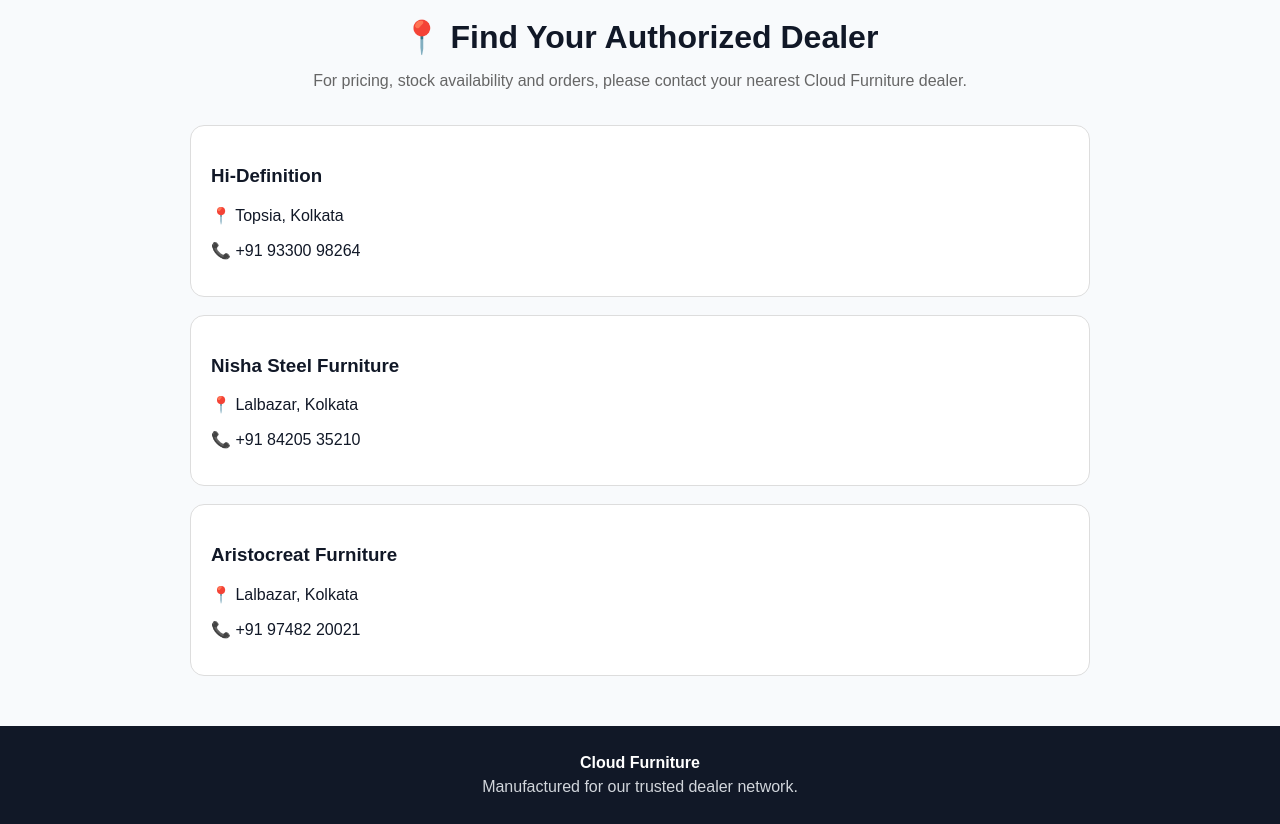
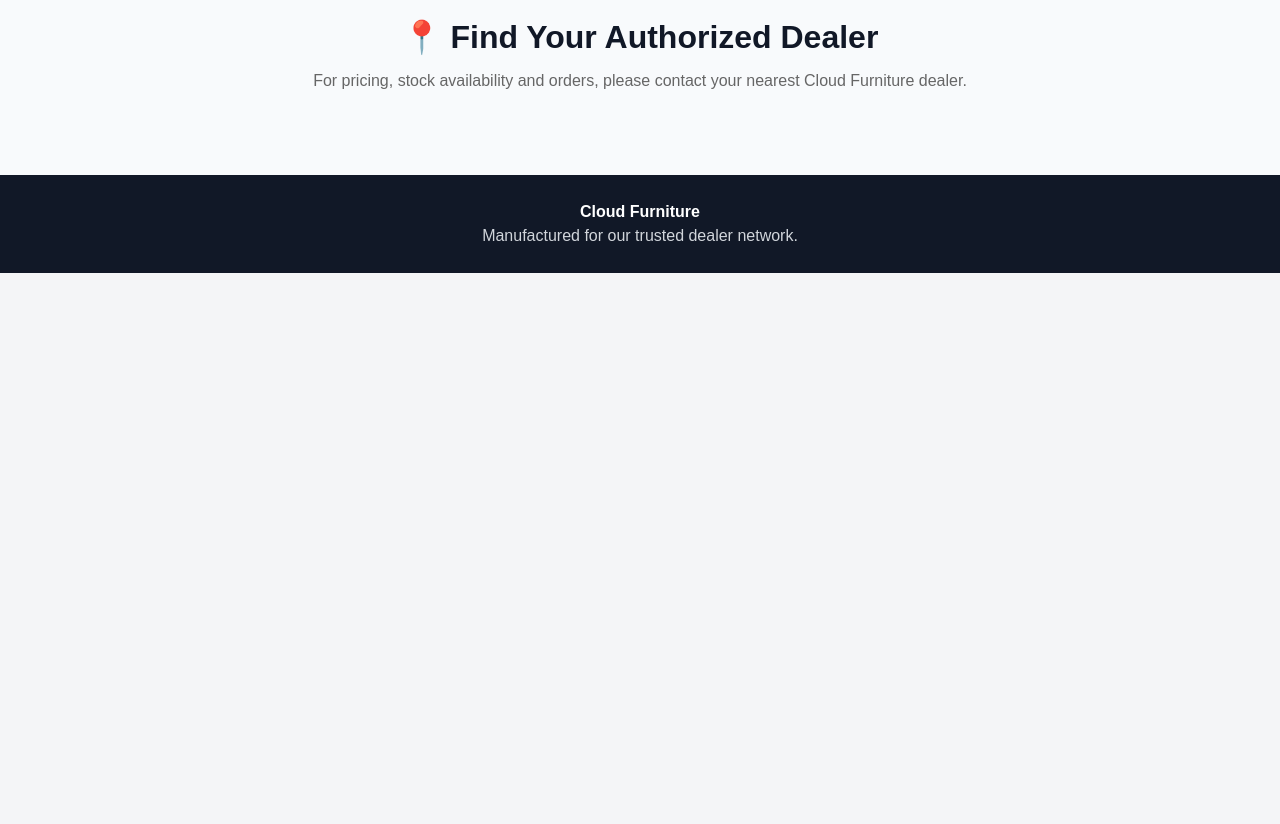
Before and after one commit to cloudfurniture/cloud-furniture-catalog, a website: page site/index.html in a window 1280 px wide. Shown: the part 940-1764 px from the top of the page. After the commit the page ends 1213 px from the top, so only its background shows below. Drawn offline with Linux system fonts and the light colour scheme; no server answers.

Commit message:
Update index.html
Remove public dealer contacts

```diff
--- a/site/index.html
+++ b/site/index.html
@@ -53,29 +53,7 @@
       For pricing, stock availability and orders, please contact your nearest Cloud Furniture dealer.
     </p>
 
-    <div style="display:grid;gap:18px;">
-
-      <div style="background:#fff;padding:20px;border-radius:14px;border:1px solid #ddd;">
-        <h3>Hi-Definition</h3>
-        <p>📍 Topsia, Kolkata</p>
-        <p>📞 +91 93300 98264</p>
-      </div>
-
-      <div style="background:#fff;padding:20px;border-radius:14px;border:1px solid #ddd;">
-        <h3>Nisha Steel Furniture</h3>
-        <p>📍 Lalbazar, Kolkata</p>
-        <p>📞 +91 84205 35210</p>
-      </div>
-
-      <div style="background:#fff;padding:20px;border-radius:14px;border:1px solid #ddd;">
-        <h3>Aristocreat Furniture</h3>
-        <p>📍 Lalbazar, Kolkata</p>
-        <p>📞 +91 97482 20021</p>
-      </div>
-
-    </div>
-  </div>
-</section>
+   </section>
 <footer>
   <b>Cloud Furniture</b>
   <span>Manufactured for our trusted dealer network.</span>
```
